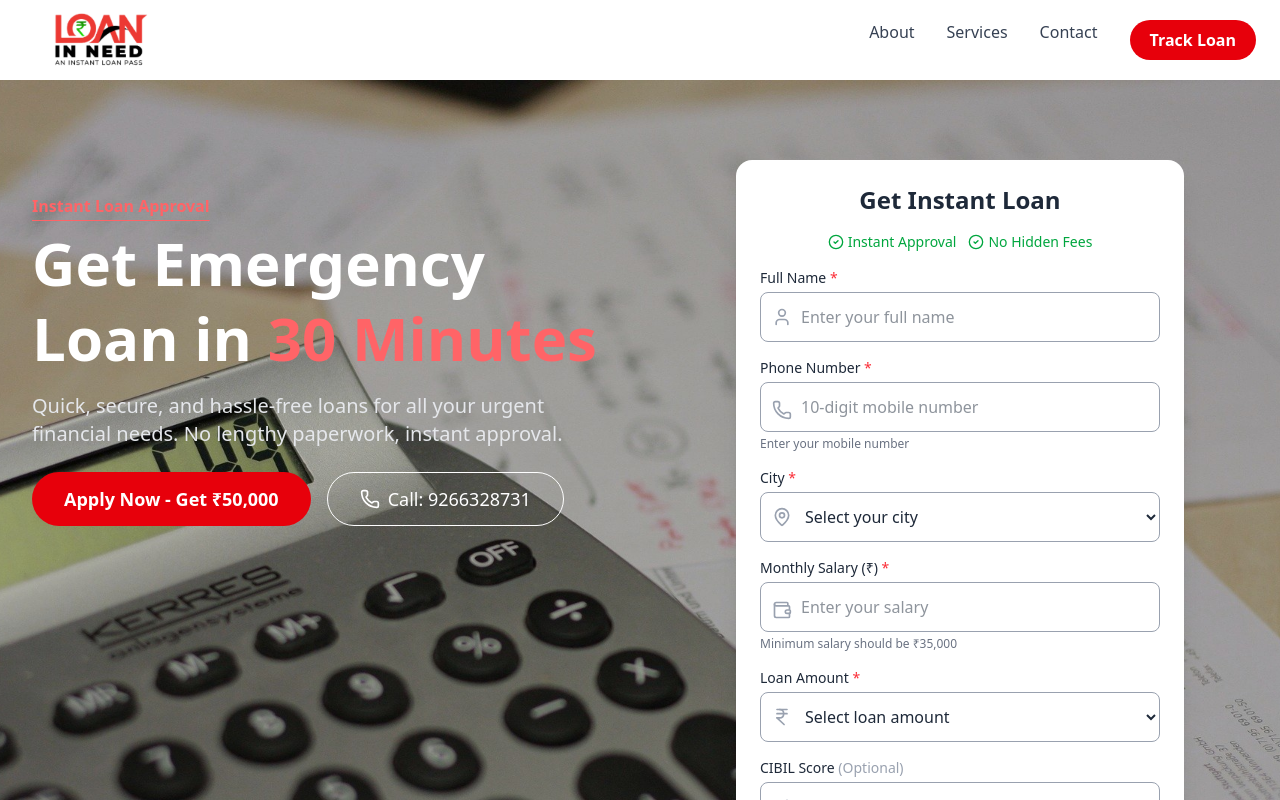
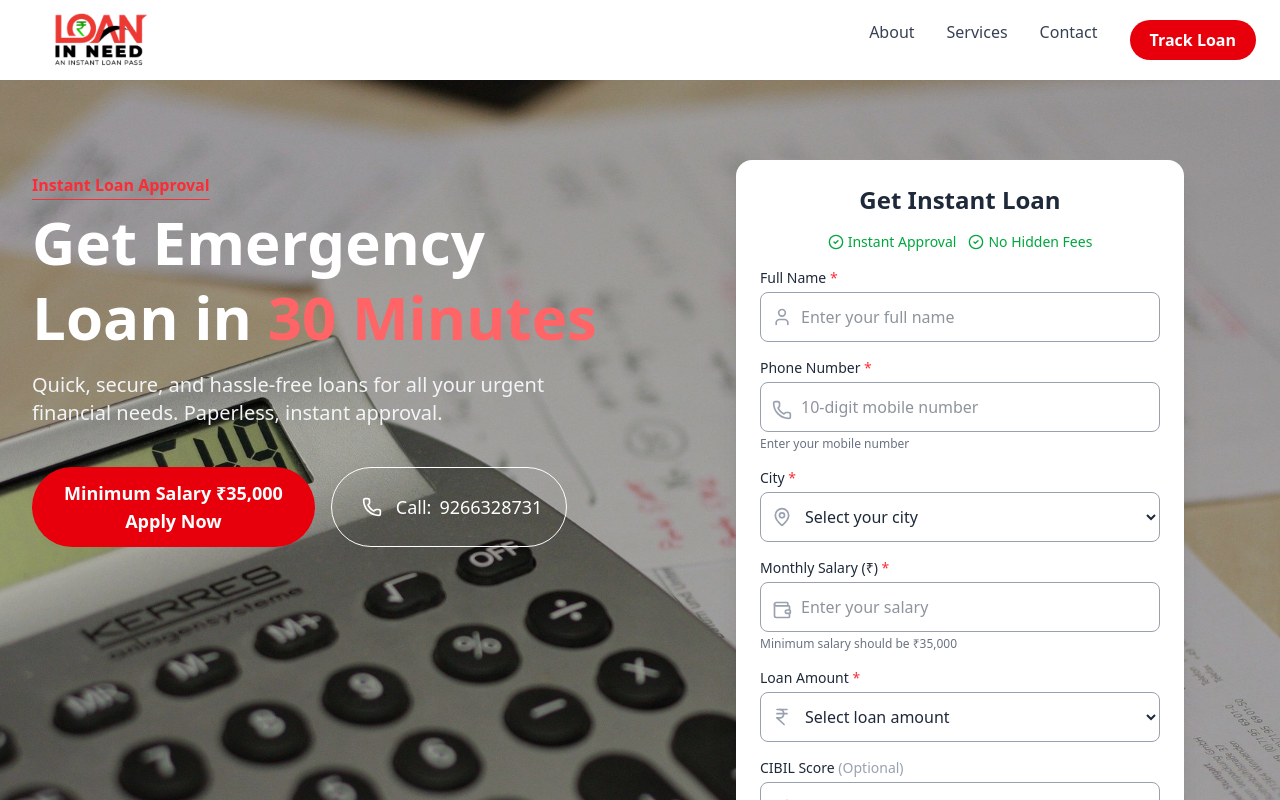
Before and after one commit to scalenowtech-com/loan-landing-page, a Next.js app: page / in a window 1280 px wide. Shown: the top 800 px of the page. Built offline with nearby package versions, Linux system fonts and the light colour scheme.

Commit message:
change some UI

```diff
--- a/src/components/MainSection.tsx
+++ b/src/components/MainSection.tsx
@@ -130,9 +130,10 @@ export default function MainSection() {
         <div className="container mx-auto flex flex-col lg:flex-row items-center lg:justify-start gap-x-10 px-6">
           {/* Left Content */}
           <div className="max-w-xl pl-6 lg:pl-2 text-white mt-0 lg:mt-[-400px]">
-            <p className="text-red-400 font-semibold underline underline-offset-8">
-              Instant Loan Approval
-            </p>
+            <p className="text-xl text-red-400 font-bold underline underline-offset-8 mb-4">
+  Instant Loan Approval
+</p>
+
             <h1 className="text-4xl sm:text-4xl md:text-5xl lg:text-6xl font-bold lg:font-semibold leading-tight mt-2">
               Get Emergency Loan in{" "}
               <span className="text-red-400">30 Minutes</span>
@@ -145,7 +146,7 @@ export default function MainSection() {
                 Apply Now - Get ₹50,000
               </div>
               <div className="text-lg border border-white px-8 py-3 rounded-full text-center flex items-center justify-center gap-2">
-                <Phone className="w-5 h-5" />
+                <Phone className="w-5 h-5" strokeWidth={3} />
                 Call: 9266328731
               </div>
             </div>
@@ -172,29 +173,31 @@ export default function MainSection() {
       <div className="container mx-auto flex flex-col lg:flex-row items-center lg:justify-start gap-x-10 px-6">
         {/* Left Content */}
         <div className="max-w-xl pl-6 lg:pl-2 text-white mt-0 lg:mt-[-400px]">
-          <p className="text-red-400 font-semibold underline underline-offset-8">
+          <p className="text-red-500 font-semibold underline underline-offset-8">
             Instant Loan Approval
           </p>
           <h1 className="text-4xl sm:text-4xl md:text-5xl lg:text-6xl font-bold lg:font-semibold leading-tight mt-2">
             Get Emergency Loan in{" "}
             <span className="text-red-400">30 Minutes</span>
           </h1>
-          <p className="mt-4 text-xl text-gray-200">
-            Quick, secure, and hassle-free loans for all your urgent financial needs. No lengthy paperwork, instant approval.
+          <p className="mt-4 text-xl text-gray-100">
+            Quick, secure, and hassle-free loans for all your urgent financial needs. Paperless, instant approval.
           </p>
-          <div className="mt-6 flex flex-col space-y-4 sm:flex-row sm:space-y-0 sm:space-x-4">
+          <div className="mt-10 flex flex-col space-y-4 sm:flex-row sm:space-y-0 sm:space-x-4">
             <button
               onClick={handleScrollToForm}
               className="text-lg bg-red-600 px-8 py-3 rounded-full text-white font-semibold hover:bg-red-700 transition-colors cursor-pointer"
             >
-              Apply Now - Get ₹50,000
+              Minimum Salary ₹35,000
+              <p className="break-normal">Apply Now</p>
             </button>
             <a
               href="tel:9266328731"
-              className="text-lg border border-white px-8 py-3 rounded-full hover:bg-white hover:text-gray-800 transition-colors text-center flex items-center justify-center gap-2"
+              className="text-lg border border-white px-6 py-3 rounded-full hover:bg-white hover:text-gray-800 transition-colors text-center flex items-center justify-center gap-2"
             >
-              <Phone className="w-5 h-5" />
-              Call: 9266328731
+              <strong><Phone className="w-8 h-5 font-bold text-xl" /></strong>
+              Call:
+              <span>9266328731</span>
             </a>
           </div>
         </div>
```
